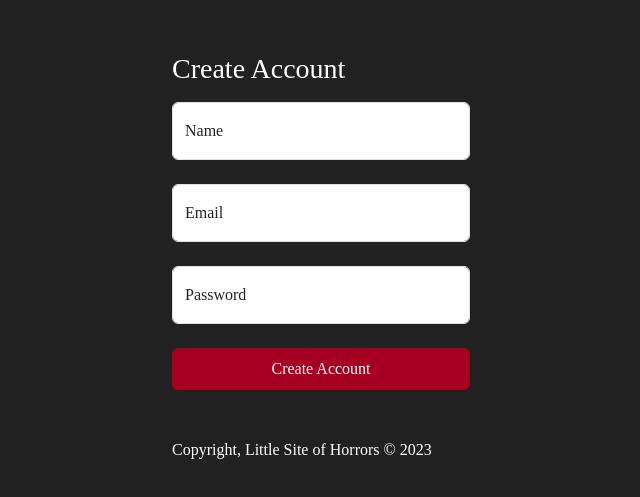
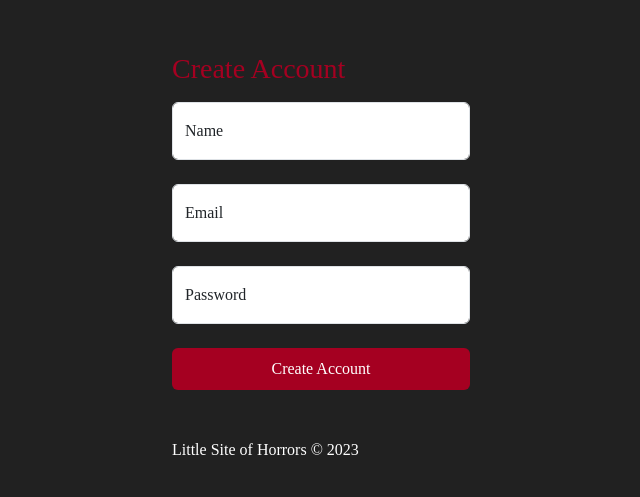
Before and after one commit to lillianedwards/design-littleSiteOfHorrors, a plain HTML site: page createAccount.html in a window 1280 px wide. Shown: the part 135-632 px from the top of the page, without its empty margins (319-959 px from the left). Drawn offline with nearby package versions, Linux system fonts and the light colour scheme; a web font is replaced by a local one.

Commit message:
updated files

```diff
--- a/createAccount.html
+++ b/createAccount.html
@@ -22,7 +22,7 @@
   <body class="d-flex align-items-center py-4 background">
     <main class="form-signin w-100 m-auto">
       <form>
-        <h1 class="h3 mb-3 fw-normal text-white">Create Account</h1>
+        <h1 class="h3 mb-3 fw-normal">Create Account</h1>
 
         <div class="form-floating">
           <input
@@ -57,9 +57,7 @@
         <button class="btn btn-log1 text-white w-100 py-2" type="submit">
           Create Account
         </button>
-        <p class="mt-5 mb-3 text-white">
-          Copyright, Little Site of Horrors &copy; 2023
-        </p>
+        <p class="mt-5 mb-3 text-white">Little Site of Horrors &copy; 2023</p>
       </form>
     </main>
     <!-- <script src="../assets/dist/js/bootstrap.bundle.min.js"></script> -->
--- a/css/style.css
+++ b/css/style.css
@@ -49,6 +49,10 @@ body {
   border-top-left-radius: 0;
   border-top-right-radius: 0;
 }
+
+.h3 {
+  color: #a50021;
+}
 /* */
 
 /* --------------- sign in css END ---------------  */
```
Also changed, not shown: login.html (+1 -3 lines).
